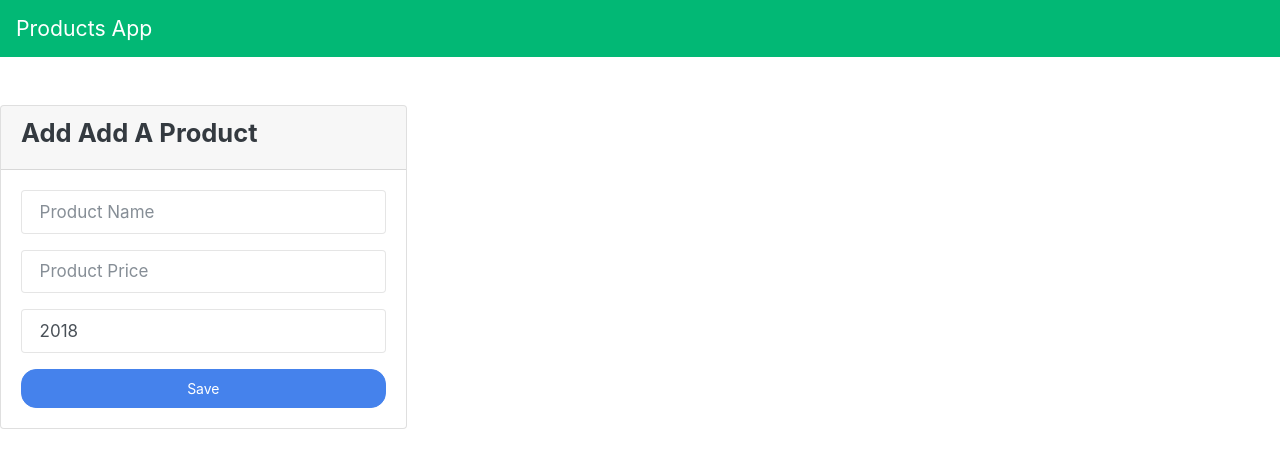
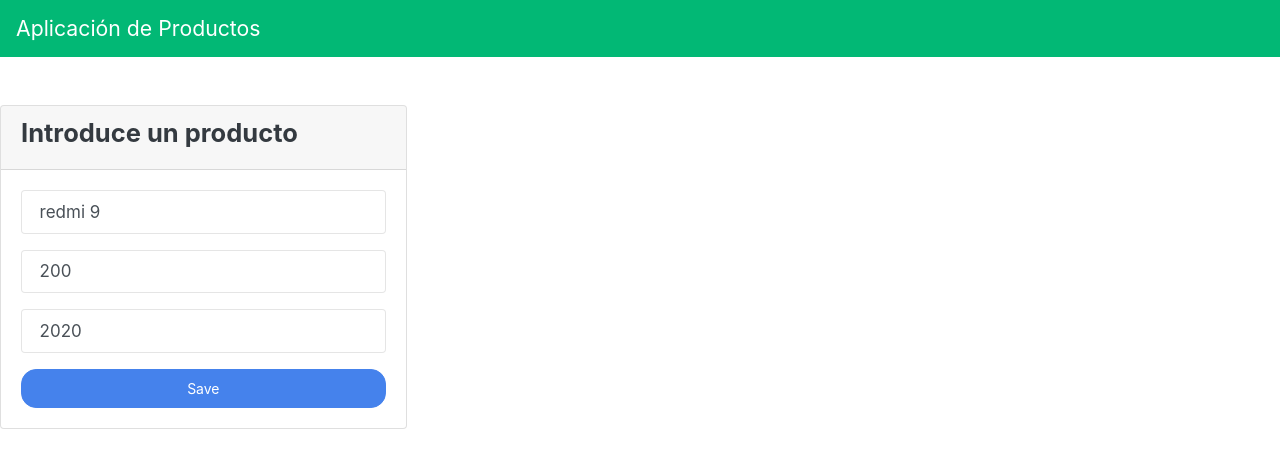
Before and after one commit to dbriceno10/aplicacion-de-productos-2, a website: page index.html in a window 1280 px wide. Drawn offline with nearby package versions, Linux system fonts and the light colour scheme.

Commit message:
creando rama2

```diff
--- a/index.html
+++ b/index.html
@@ -13,7 +13,7 @@
 <body>
     <!-- Navigation -->
     <nav class="navbar navbar-dark bg-dark">
-        <a class="navbar-brand" href="#">Products App</a>
+        <a class="navbar-brand" href="#">Aplicación de Productos</a>
     </nav>
 
 
@@ -25,19 +25,19 @@
             <div class="col-md-4">
                 <div class="card">
                     <div class="card-header">
-                        <h4>Add Add A Product</h4>
+                        <h4>Introduce un producto</h4>
                     </div>
                     <form id="product-form" class="card-body">
                         <div class="form-group">
-                            <input type="text" id="name" placeholder="Product Name" class="form-control" required>
+                            <input type="text" id="name" placeholder="Producto" class="form-control" required autocomplete="on" value="redmi 9">
                         </div>
                         <div class="form-group">
-                            <input type="number" id="price" step="0.01" placeholder="Product Price"
-                                class="form-control" required>
+                            <input type="number" id="price" step="0.01" placeholder="Precio"
+                                class="form-control" required autocomplete="on" value="200">
                         </div>
                         <div class="form-group">
-                            <input type="number" id="year" min="1900" max="2099" step="1" value="2018"
-                                class="form-control" required>
+                            <input type="number" id="year" min="1900" max="2099" step="1" value="2020" placeholder="Año"
+                                class="form-control"  autocomplete="on">
                         </div>
                         <input type="submit" value="Save" class="btn btn-primary btn-block">
                     </form>
@@ -49,53 +49,8 @@
         </div>
     </div>
     <script src="./main.js"></script>
-    <!-- <script src="./main.js" type="module"></script> -->
 </body>
 
 </html>
-<!-- <body>
-    <header>
 
-    <nav class="navbar navbar-light bg-ligth">
-        <a href="#" class="navbar-brand">
-            Product App
-        </a>
-    </nav>
-    </header>
-    <main>
-
-        <div class="app--container">
-            <div id="app" class="row pt-5">
-                <div class="col-md-4">
-                    <div class="col-md-8">
-                        <div class="card">
-                            <div class="card-header">
-                                <h4>Add A Product</h4>
-                            </div>
-                            <div>
-                                <form action="" id="product-form" class="card-body">
-                                    <div class="form-group">
-                                        <input type="text" id="name" placeholder="Product Name" required class="form-control">
-                                    </div>
-                                    <div class="form-group">
-                                        <input type="number" step="0.01" id="price" placeholder="Product Price" class="form-control" required>
-                                    </div>
-                                    <div class="form-group">
-                                        <input type="number" id="year" value="2021" min="1900" max="2021" placeholder="Year product" required class="form-control">
-                                    </div>
-                                    <div class="form-group">
-                                        <input type="submit" value="Save" class="btn btn-primary">
-                                    </div>
-                                </form>
-                            </div>
-                        </div>
-
-                        <div id="product-list" class="col-md8"></div>
-                    </div>
-                </div>
-            </div>
-        </div>
-    </main>
-    <script src="./main.js"></script>
-</body> -->
 </html>
--- a/main.js
+++ b/main.js
@@ -35,7 +35,11 @@ class Interface {
         product_List.appendChild(element_Product)
         //luego de agregar el producto resetea el formulario, puede hacerse desde aqyí utilizando el this
         // this.clearForm()
+        // const saveName = localStorage.getItem("card text-center mb-4",product.name);
+        // console.log(saveName);
     }
+
+
 
     deleteProduct(element_HTML){
         if(element_HTML.name === "delete") {//si el elemento capturado tiene la priedad (name) "delete", este caso en nuestro enlace (etiqueta "a")
@@ -66,6 +70,7 @@ class Interface {
     }
 }
 
+
 //Ahora vamos a interactuar con los eventos de la aplicación (del DOM)
 //capturando los datos del formulario
 // document.getElementById("product-form")
@@ -79,7 +84,13 @@ document.getElementById("product-form").addEventListener("submit", function (ev)
     const form_Name = document.getElementById("name").value
     const form_Price = document.getElementById("price").value
     const form_Year = document.getElementById("year").value
-    console.log(`${form_Name} ${form_Price}$ ${form_Year}`)
+    // console.log(`${form_Name} ${form_Price}$ ${form_Year}`)
+    const saveN = localStorage.setItem("name",form_Name)
+    console.log(`Nombre ${saveN}`)
+    const saveP = localStorage.setItem("price",form_Price)
+
+    const saveY = localStorage.setItem("year",form_Year)
+
 
     //vamos a crear un nuevo objeto producto con los datos obtenidos
     console.log(new Product(form_Name, form_Price, form_Year))
@@ -100,7 +111,7 @@ document.getElementById("product-form").addEventListener("submit", function (ev)
 document.getElementById("product-list").addEventListener("click", function(ev) {
     //nota relacionado a este alert, cuando damos click en cualquier parte del elemento agregado, se esta disparando debido a que todos los elemetntos del product-list estan compartiendo el evento de click
     // alert("eliminando")
-    console.log(ev.target)
+    // console.log(ev.target)
     const interface = new Interface()
     interface.deleteProduct(ev.target)
 })
```
